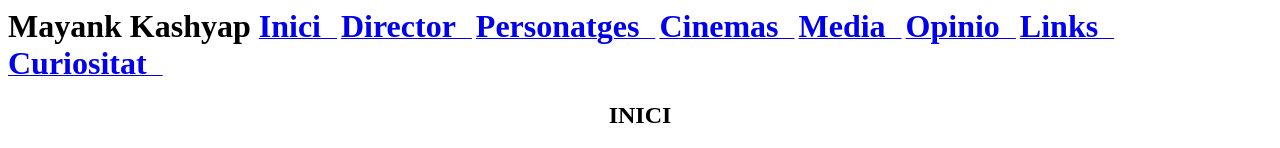
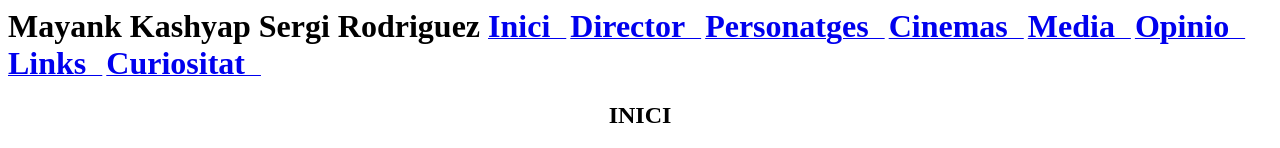
Before and after one commit to mkashyap777/controlversio, a plain HTML site: page index.html in a window 1280 px wide. Shown: the top 148 px of the page. Drawn offline with Linux system fonts and the light colour scheme.

Commit message:
Update index.html
Afegir un H1

```diff
--- a/index.html
+++ b/index.html
@@ -14,6 +14,7 @@
         </style>
     </head>
 	<h1>Mayank Kashyap </h1>
+    <h1>Sergi Rodriguez </h1>
     <body>
         <a href="./index.html"><h1>Inici&nbsp;&nbsp;</h1></a>
         <a href="./director.html"><h1>Director&nbsp;&nbsp;</h1></a>
```
